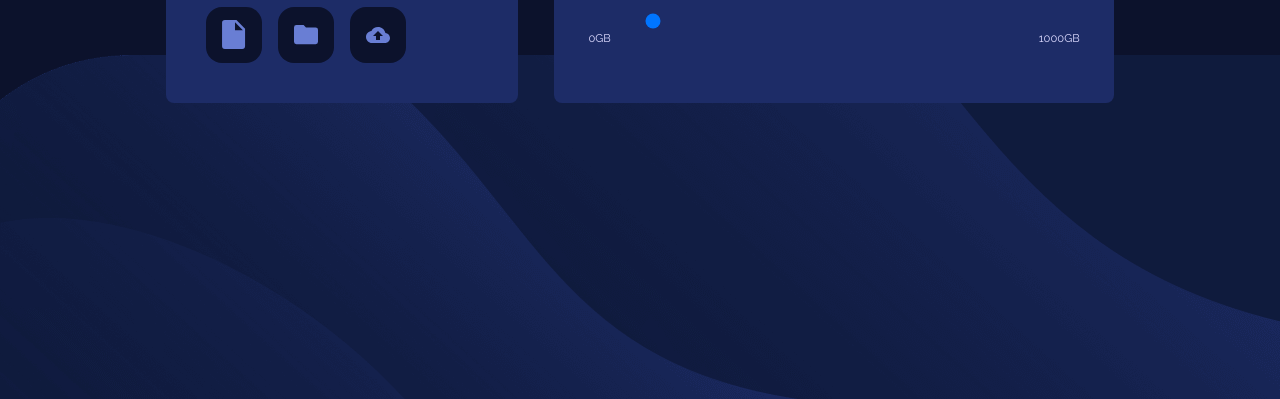
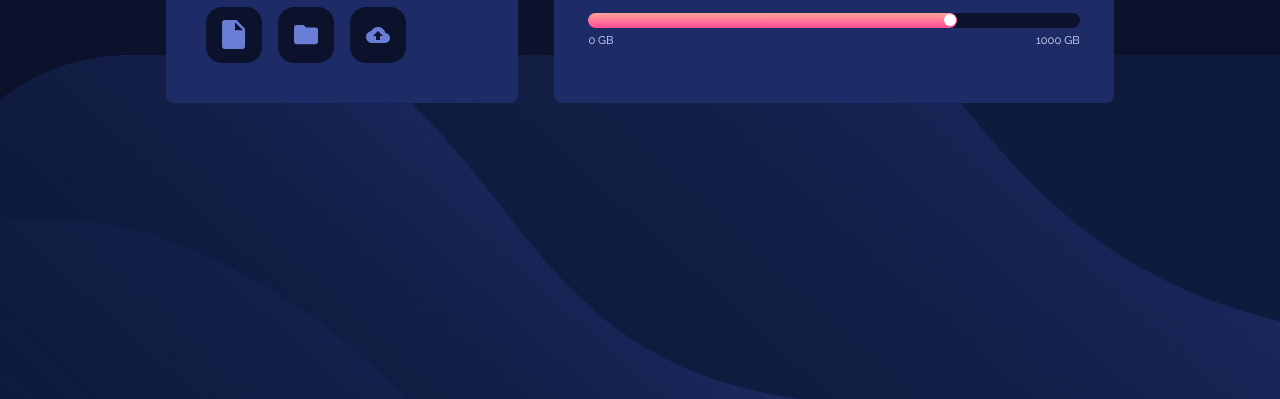
Before and after one commit to 3eze3/Fylo-Data-Storage-Component, a plain HTML site: page index.html in a window 1280 px wide. Shown: the part 401-800 px from the top of the page. Drawn offline with Linux system fonts and the light colour scheme.

Commit message:
Add the layout index.html

```diff
--- a/index.html
+++ b/index.html
@@ -49,10 +49,14 @@
             </h1>
           </div>
           <div class="storage__registerrange">
-            <input type="range" class="storage__range" />
+            <div class="storage__input input">
+              <div class="input__bg">
+                <span class="input__circle"></span>
+              </div>
+            </div>
             <div class="storage__gigabytes gigabytes">
-              <span class="gigabytes__start">0GB</span>
-              <span class="gigabytes__limit">1000GB</span>
+              <span class="gigabytes__start">0 GB</span>
+              <span class="gigabytes__limit">1000 GB</span>
             </div>
           </div>
           <div class="storege__status status">
```
